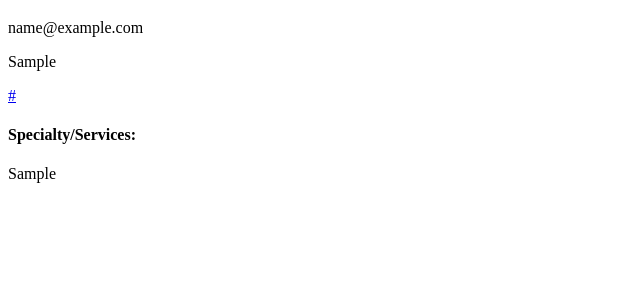
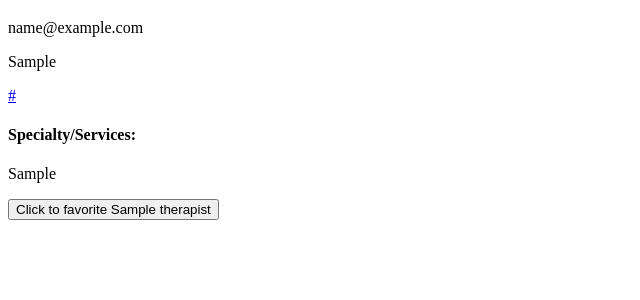
Before and after one commit to cvang1231/hmong-mentalhealth-today, a Flask app: page /therapists/1 in a window 1280 px wide. Shown: the part 373-673 px from the top of the page, without its empty margins (0-640 px from the left). Run offline with Flask 2, Linux system fonts and the light colour scheme; tables that the repository leaves empty hold one stand-in row (values such as "Sample post"); grey boxes marked "Sample" are stand-in pictures.

Commit message:
Made edits/corrections to button.

```diff
--- a/templates/therapist_details.html
+++ b/templates/therapist_details.html
@@ -19,9 +19,8 @@
 <p>
     {{ therapist.specialty }}
 </p>
-    {% if 'user' in session%}
-    <form action='/therapists/{{therapist.therapist_id}}/fav_therapist' id='add-fav-therapist'>
-    <button type='submit'>Click to favorite a therapist</button>
-    </form>
-    {% endif %}
+<form action="/therapists/{{ therapist.therapist_id }}/add_fav_therapist" method="POST">
+    <button>Click to favorite {{ therapist.name }}</button>
+</form>
+
 {% endblock %}
```
